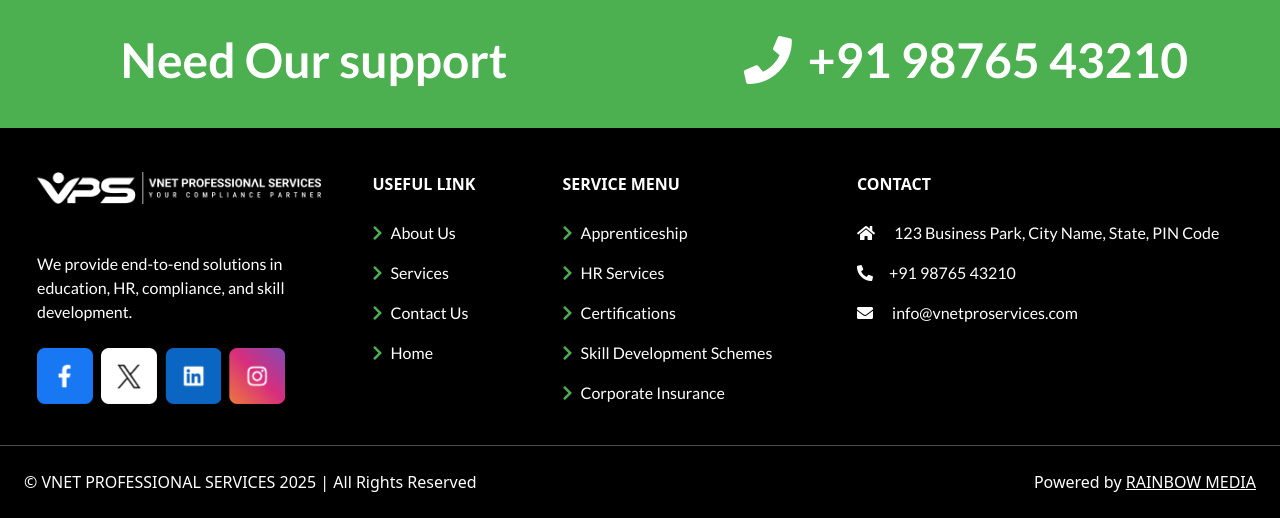
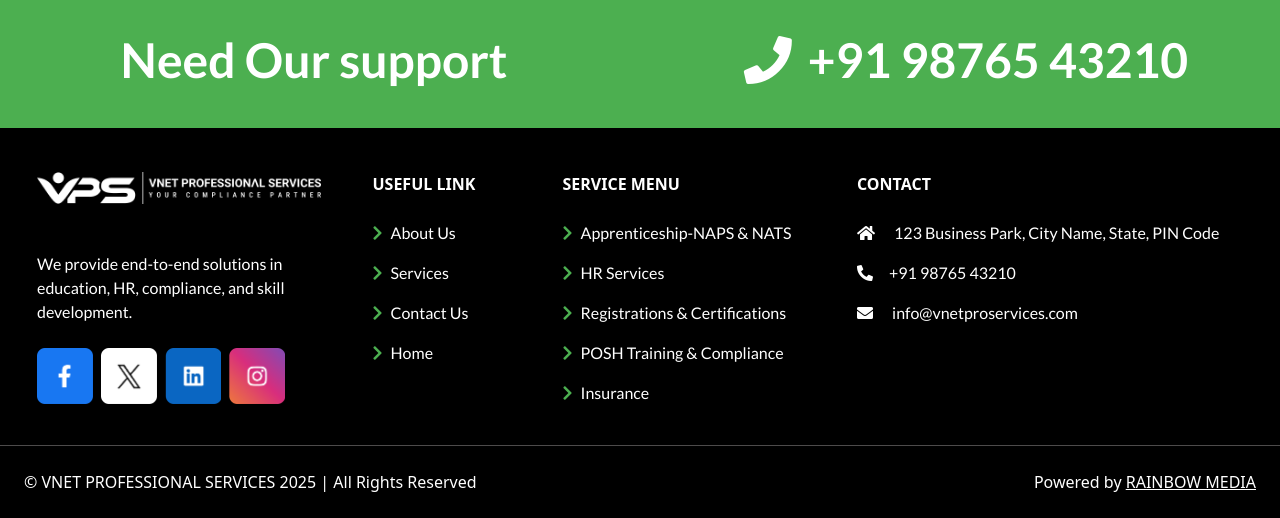
Before and after one commit to Madheshrmedia/vnet, a PHP site: page /contact.php in a window 1280 px wide, after a click on "Services". Shown: the part 1893-2411 px from the top of the page. Run offline with PHP 8.4, Linux system fonts and the light colour scheme; some libraries are stand-ins or nearby versions.

Commit message:
link added

```diff
--- a/contact.php
+++ b/contact.php
@@ -1,58 +1,60 @@
-
 <!DOCTYPE html>
 <html lang="en">
+
 <head>
     <meta charset="UTF-8">
     <meta name="viewport" content="width=device-width, initial-scale=1.0">
     <link rel="stylesheet" href="./css/about.css">
     <title>Contact</title>
-       <!-- Bootstrap CSS v5.2.1 -->
-       <link
-            href="https://cdn.jsdelivr.net/npm/bootstrap@5.3.2/dist/css/bootstrap.min.css"
-            rel="stylesheet"
-            integrity="sha384-T3c6CoIi6uLrA9TneNEoa7RxnatzjcDSCmG1MXxSR1GAsXEV/Dwwykc2MPK8M2HN"
-            crossorigin="anonymous"
-        />
+
     <link rel="stylesheet" href="https://cdnjs.cloudflare.com/ajax/libs/font-awesome/6.4.2/css/all.min.css">
 
     <style>
         #banner {
             background: url(./image/contact.webp) no-repeat center center;
-    background-size: cover; /* Ensures the image scales to cover the container */
+            background-size: cover;
+            /* Ensures the image scales to cover the container */
             height: 325px;
-    width: 100%; /* Ensures the banner spans the full width */
-    margin-top:2rem;
+            width: 100%;
+            /* Ensures the banner spans the full width */
+            margin-top: 2rem;
             border-radius: 20px;
-    padding-left:5rem;
+            padding-left: 5rem;
             display: grid;
             align-items: center;
         }
-.breadcrumb-item a{
+
+        .breadcrumb-item a {
             color: #FFFFFF;
         }
-#frame1{
+
+        #frame1 {
             margin: 2rem auto;
         }
-#frame1 img{
-    width:80%;
+
+        #frame1 img {
+            width: 80%;
         }
-#frame1  h2{
+
+        #frame1 h2 {
             color: #002A5C;
-    font-size:52px;
+            font-size: 52px;
         }
-#frame1  h5{
+
+        #frame1 h5 {
             color: #034833;
         }
-#frame1  p{
+
+        #frame1 p {
             color: #5A5A5A;
         }
-#frame1  span{
+
+        #frame1 span {
             color: #009688;
         }
-
-
     </style>
 </head>
+
 <body>
     <!-- header -->
     <?php
@@ -114,19 +116,23 @@
 
                     <!-- ---------------- -->
                     <style>
-                        .cardframe h2{
+                        .cardframe h2 {
                             color: #002A5C;
-                            font-size:52px;
+                            font-size: 52px;
                         }
-                        .cardframe span{
+
+                        .cardframe span {
                             color: #009688;
                         }
-                        #centercontent_form{
-                            margin:4rem auto;
+
+                        #centercontent_form {
+                            margin: 4rem auto;
                         }
-                        #contactimg img{
-                            width:100%;
+
+                        #contactimg img {
+                            width: 100%;
                         }
+
                         .container {
                             max-width: 1230px;
                             width: 100%;
@@ -163,7 +169,7 @@
 
                         .form-group>label {
                             display: block;
-                            margin-bottom:20px;
+                            margin-bottom: 20px;
                         }
 
                         .form-control {
@@ -259,13 +265,13 @@
                                     <div class="col-md-6">
                                         <div class="form-group">
                                             <label for="name">Name *</label>
-                    <input type="text" name="name" id="name"  class="form-control" required>
+                                            <input type="text" name="name" id="name" class="form-control" required>
                                         </div>
                                     </div>
                                     <div class="col-md-6">
                                         <div class="form-group">
                                             <label for="compname">Company name</label>
-                    <input type="text" name="compname" id="compname"  class="form-control" >
+                                            <input type="text" name="compname" id="compname" class="form-control">
                                         </div>
                                     </div>
                                 </div>
@@ -273,13 +279,15 @@
                                     <div class="col-md-6">
                                         <div class="form-group">
                                             <label for="email">Your Email *</label>
-                    <input type="email" name="email" id="email" placeholder="Your Email" class="form-control" required>
+                                            <input type="email" name="email" id="email" placeholder="Your Email"
+                                                class="form-control" required>
                                         </div>
                                     </div>
                                     <div class="col-md-6">
                                         <div class="form-group">
                                             <label for="phone">Your Phone *</label>
-                    <input type="number" name="phone" id="phone" placeholder="Your Phone" class="form-control" required>
+                                            <input type="number" name="phone" id="phone" placeholder="Your Phone"
+                                                class="form-control" required>
                                         </div>
                                     </div>
                                 </div>
@@ -289,12 +297,16 @@
                                         <div class="form-group">
                                             <label for="service">Services Offered *</label>
                                             <select name="service" id="service" class="form-control">
-                    <option value="Implementation of NAPS & NATS" >Implementation of NAPS & NATS</option>
-                    <option value="Apprenticeship" >Apprenticeship </option>
-                    <option value="HR Services & Compliance" >HR Services & Compliance </option>
-                    <option value="POSH Training & Compliance" >POSH Training & Compliance </option>
-                    <option value="Insurance" >Insurance </option>
-                    <option value="Registrations & Certifications" >Registrations & Certifications </option>
+                                                <option value="Implementation of NAPS & NATS">Implementation of NAPS &
+                                                    NATS</option>
+                                                <option value="Apprenticeship">Apprenticeship </option>
+                                                <option value="HR Services & Compliance">HR Services & Compliance
+                                                </option>
+                                                <option value="POSH Training & Compliance">POSH Training & Compliance
+                                                </option>
+                                                <option value="Insurance">Insurance </option>
+                                                <option value="Registrations & Certifications">Registrations &
+                                                    Certifications </option>
                                             </select>
                                         </div>
                                     </div>
@@ -304,14 +316,16 @@
                                     <div class="col-md-12">
                                         <div class="form-group">
                                             <label>Write your message</label>
-                    <textarea id="comments" class="form-control" name="comment" placeholder="Write Message.." required></textarea>
+                                            <textarea id="comments" class="form-control" name="comment"
+                                                placeholder="Write Message.." required></textarea>
                                         </div>
                                     </div>
                                 </div>
 
                                 <div class="row">
                                     <div class="col-md-12 address">
-                <button type="submit" id="submit" class="btn btn-primary btn-block">Send Message</button>
+                                        <button type="submit" id="submit" class="btn btn-primary btn-block">Send
+                                            Message</button>
                                     </div>
                                 </div>
                             </form>
@@ -326,11 +340,13 @@
                             </div>
                         </div>
                         <style>
-    #form-wrap{
-        padding-left:0;
-        padding-right:0;
+                            #form-wrap {
+                                padding-left: 0;
+                                padding-right: 0;
                             }
-    .modal, .modal1  {
+
+                            .modal,
+                            .modal1 {
                                 display: none;
                                 position: fixed;
                                 z-index: 1;
@@ -338,9 +354,11 @@
                                 top: 0;
                                 width: 100%;
                                 height: 100%;
-        background-color: rgba(0,0,0,0.4);
+                                background-color: rgba(0, 0, 0, 0.4);
                             }
-    .modal-content,.modal-content1 {
+
+                            .modal-content,
+                            .modal-content1 {
                                 background-color: white;
                                 margin: 15% auto;
                                 padding: 20px;
@@ -348,14 +366,16 @@
                                 width: 40%;
                                 text-align: center;
                             }
-    .close,.close1 {
+
+                            .close,
+                            .close1 {
                                 float: right;
                                 font-size: 24px;
                                 cursor: pointer;
                             }
                         </style>
                         <script>
-document.getElementById("survey-form").addEventListener("submit", function(event) {
+                            document.getElementById("survey-form").addEventListener("submit", function (event) {
                                 event.preventDefault(); // Prevent default form submission
 
                                 var formData = new FormData(this); // Create FormData object
@@ -386,11 +406,11 @@ document.getElementById("survey-form").addEventListener("submit", function(event
                                         alert("Error: " + error);
                                     });
 
-    document.querySelector(".close1").addEventListener("click", function() {
+                                document.querySelector(".close1").addEventListener("click", function () {
                                     document.getElementById("success-modal1").style.display = "none";
                                 });
 
-    window.onclick = function(event) {
+                                window.onclick = function (event) {
                                     let modal = document.getElementById("success-modal1");
                                     if (event.target == modal) {
                                         modal.style.display = "none";
@@ -451,10 +471,11 @@ document.getElementById("survey-form").addEventListener("submit", function(event
 
                     <p><i class="fas fa-phone me-3"></i> +91 - 9901920043, 8197241032</p>
                     <p><i class="fas fa-envelope me-3"></i>contact@vnetpro.in
-  |   director@vnetpro.in
+                        | director@vnetpro.in
 
                     </p>
-                    <p> <i class="fas fa-home me-3"></i>No-8, 2nd Floor, YRL B. Sardar Basha Tower, Hemavathi Block, Bettadasanapura, Electronic City Phase-1, Bangalore-560100
+                    <p> <i class="fas fa-home me-3"></i>No-8, 2nd Floor, YRL B. Sardar Basha Tower, Hemavathi Block,
+                        Bettadasanapura, Electronic City Phase-1, Bangalore-560100
                     </p>
 
 
@@ -504,21 +525,24 @@ document.getElementById("survey-form").addEventListener("submit", function(event
         </div>
     </div>
     <style>
-                        .greenframe{
+        .greenframe {
             background-color: #4CAF50;
-                            color:#FFFFFF;
+            color: #FFFFFF;
             text-align: center;
-                            padding:2rem 0;
-                            overflow-x:hidden;
+            padding: 2rem 0;
+            overflow-x: hidden;
 
         }
-                        .greenframe h2{
-                            font-size:3rem;
+
+        .greenframe h2 {
+            font-size: 3rem;
         }
+
         @media (max-width: 768px) {
             .cardframe h2 {
                 font-size: 43px;
             }
+
             .greenframe h2 {
                 font-size: 2rem;
             }
@@ -533,16 +557,10 @@ document.getElementById("survey-form").addEventListener("submit", function(event
     <!-- footer end -->
 
     <!-- Bootstrap JavaScript Libraries -->
-      <script
-            src="https://cdn.jsdelivr.net/npm/@popperjs/core@2.11.8/dist/umd/popper.min.js"
+    <script src="https://cdn.jsdelivr.net/npm/@popperjs/core@2.11.8/dist/umd/popper.min.js"
         integrity="sha384-I7E8VVD/ismYTF4hNIPjVp/Zjvgyol6VFvRkX/vR+Vc4jQkC+hVqc2pM8ODewa9r"
-            crossorigin="anonymous"
-        ></script>
+        crossorigin="anonymous"></script>
 
-        <script
-            src="https://cdn.jsdelivr.net/npm/bootstrap@5.3.2/dist/js/bootstrap.min.js"
-            integrity="sha384-BBtl+eGJRgqQAUMxJ7pMwbEyER4l1g+O15P+16Ep7Q9Q+zqX6gSbd85u4mG4QzX+"
-            crossorigin="anonymous"
-        ></script>
 </body>
+
 </html>
--- a/footer.php
+++ b/footer.php
@@ -31,7 +31,7 @@
         }
 
         .footer-content {
-            color: #FFFFFF;
+            color: #FFFFFF !important;
         }
 
         .UmBQi {
@@ -105,23 +105,21 @@
                         Useful Link
                     </h6>
                     <p class="footer-contenty">
-                        <a href="./service.php#SALON SERVICES" class="text-reset"><i
-                                class="fas fa-chevron-right me-2 ic-ft"></i>About Us
+                        <a href="./about.php" class="text-reset"><i class="fas fa-chevron-right me-2 ic-ft"></i>About Us
                         </a>
                     </p>
                     <p class="footer-contenty">
-                        <a href="./service.php#SPA SERVICES" class="text-reset"><i
+                        <a href="./service.php" class="text-reset"><i
                                 class="fas fa-chevron-right me-2 ic-ft"></i>Services
                         </a>
                     </p>
                     <p class="footer-contenty">
-                        <a href="./service.php#SLIMMING SERVICES" class="text-reset"><i
+                        <a href="./contact.php" class="text-reset"><i
                                 class="fas fa-chevron-right me-2 ic-ft"></i>Contact Us
                         </a>
                     </p>
                     <p class="footer-contenty">
-                        <a href="./service.php#AESTHETIC SERVICES" class="text-reset"><i
-                                class="fas fa-chevron-right me-2 ic-ft"></i>Home
+                        <a href="./index.php" class="text-reset"><i class="fas fa-chevron-right me-2 ic-ft"></i>Home
                         </a>
                     </p>
 
@@ -135,30 +133,31 @@
                         Service Menu
                     </h6>
                     <p class="footer-contenty">
-                        <a href="./service.php#SALON SERVICES" class="text-reset"><i
-                                class="fas fa-chevron-right me-2 ic-ft"></i>Apprenticeship
+                        <a href="./service.php" class="text-reset"><i
+                                class="fas fa-chevron-right me-2 ic-ft"></i>Apprenticeship-NAPS & NATS
                         </a>
                     </p>
                     <p class="footer-contenty">
-                        <a href="./service.php#SPA SERVICES" class="text-reset"><i
-                                class="fas fa-chevron-right me-2 ic-ft"></i>HR Services
+                        <a href="./hrservice.php" class="text-reset"><i class="fas fa-chevron-right me-2 ic-ft"></i>HR
+                            Services
                         </a>
                     </p>
                     <p class="footer-contenty">
-                        <a href="./service.php#SLIMMING SERVICES" class="text-reset"><i
-                                class="fas fa-chevron-right me-2 ic-ft"></i>Certifications
+                        <a href="./register.php" class="text-reset"><i
+                                class="fas fa-chevron-right me-2 ic-ft"></i>Registrations & Certifications
                         </a>
                     </p>
                     <p class="footer-contenty">
-                        <a href="./service.php#AESTHETIC SERVICES" class="text-reset"><i
-                                class="fas fa-chevron-right me-2 ic-ft"></i>Skill Development Schemes
+                        <a href="./posh.php" class="text-reset"><i class="fas fa-chevron-right me-2 ic-ft"></i>POSH
+                            Training & Compliance
                         </a>
                     </p>
                     <p class="footer-contenty">
-                        <a href="./service.php#AESTHETIC SERVICES" class="text-reset"><i
-                                class="fas fa-chevron-right me-2 ic-ft"></i>Corporate Insurance
+                        <a href="./insurance.php" class="text-reset"><i
+                                class="fas fa-chevron-right me-2 ic-ft"></i>Insurance
                         </a>
                     </p>
+
 
                     <style>
                         @media screen and (max-width:500px) {
--- a/header.php
+++ b/header.php
@@ -40,6 +40,10 @@
         margin-left: 30px;
         border-radius: 30px;
         font-size: 20px;
+    }
+
+    .dropdown-menu {
+        --bs-dropdown-link-active-bg: none !important;
     }
 
     @media (max-width: 576px) {
@@ -97,11 +101,11 @@
                             Services
                         </a>
                         <ul class="dropdown-menu">
-                            <li><a class="dropdown-item" href="#">Apprenticeship</a></li>
-                            <li><a class="dropdown-item" href="#">HR Services & Recruitment</a></li>
-                            <li><a class="dropdown-item" href="#">Registrations & Certifications</a></li>
-                            <li><a class="dropdown-item" href="#">Skill Development Schemes</a></li>
-                            <li><a class="dropdown-item" href="#">Corporate Insurance</a></li>
+                            <li><a class="dropdown-item" href="./service.php">Apprenticeship</a></li>
+                            <li><a class="dropdown-item" href="./hrservice.php">HR Services & Compliance</a></li>
+                            <li><a class="dropdown-item" href="./posh.php">POSH Training & Compliance</a></li>
+                            <li><a class="dropdown-item" href="./insurance.php">Insurance</a></li>
+                            <li><a class="dropdown-item" href="./register.php">Registrations & Certifications</a></li>
 
                         </ul>
                     </li>
```
Also changed, not shown: index.php (+6 -6 lines). Lines whose indentation alone changed are shown as unchanged.
